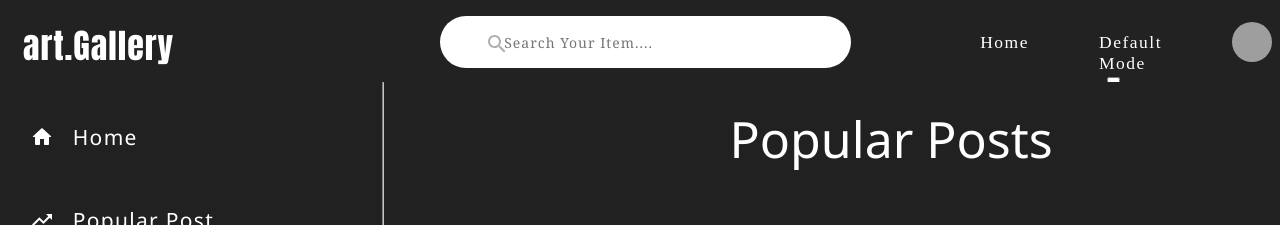
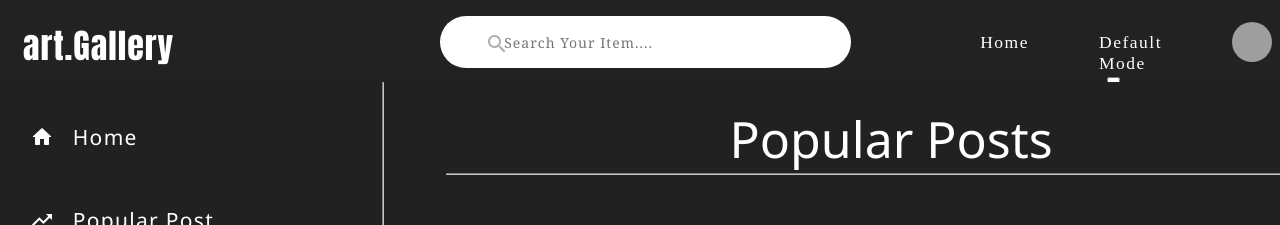
Before and after one commit to Pragyani/art-gallery, a React (Create React App) app: page /popular-page in a window 1280 px wide. Shown: the top 225 px of the page. Built offline with nearby package versions, Linux system fonts and the light colour scheme; grey boxes are pictures that could not be loaded.

Commit message:
add : hr line to into h1

```diff
--- a/src/pages/popularPostPage/PopularPost.jsx
+++ b/src/pages/popularPostPage/PopularPost.jsx
@@ -15,11 +15,13 @@ const PopularPost = () => {
 
                 <SideBar /><hr className="popularpage-hr" />
                 <div className="popular-products-container">
-                    <h1>Popular Posts</h1>
+                    <h1>Popular Posts
+                    <hr className="headline-hr" />
+                    </h1>
                     <TopBar />
                     <div className="popular-products-list">
                         {PostPopulars.length === 0 ? (
-                            <p>Latest Post Are Popular yet! <br /> <span><Link to={'/'}>BACK TO HOME <ArrowForwardIosIcon className="arr" /></Link></span></p>
+                            <p className="home-cl-pge">Latest Post Are Popular yet! <br /> <span><Link to={'/'}>BACK TO HOME <ArrowForwardIosIcon className="arr" /></Link></span></p>
 
                         ) : (
                             PostPopulars.map((product) => (
```
